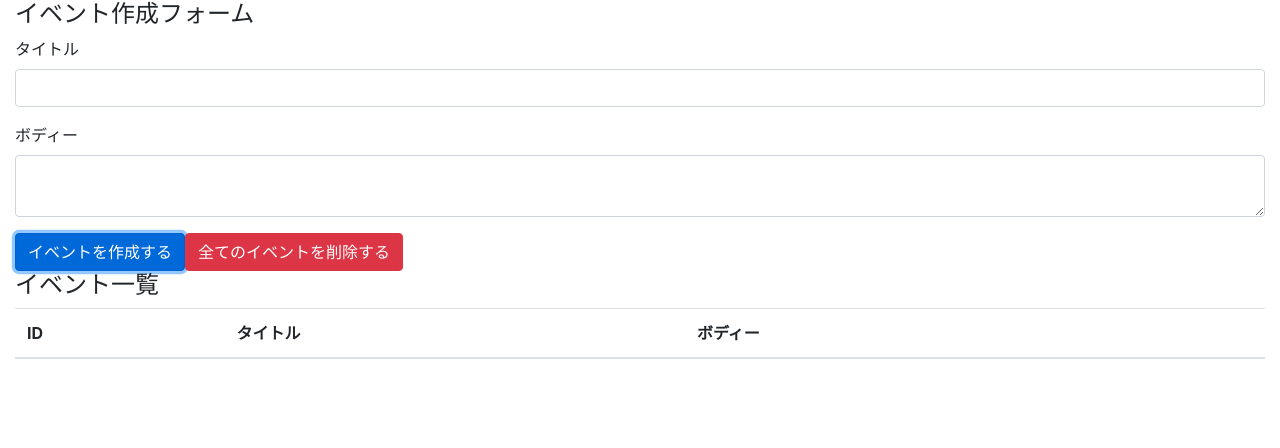
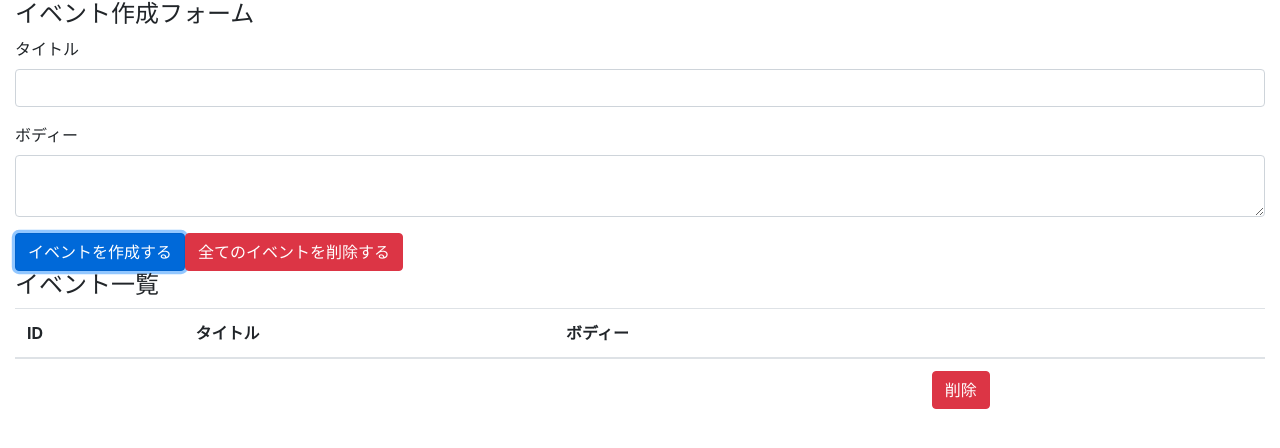
Before and after one commit to DaijiroNozaki-afk/react-hooks-101, a React (Create React App) app: page / in a window 1280 px wide. Both pictures are taken after typing "Sample", "Sample" into the empty fields and a click on the button "イベントを作成する". Shown: the top 448 px of the page. Built offline with nearby package versions, Linux system fonts and the light colour scheme.

Commit message:
display events, refactor and implement remove event button

```diff
--- a/src/components/App.js
+++ b/src/components/App.js
@@ -2,6 +2,7 @@
 
 import 'bootstrap/dist/css/bootstrap.min.css'
 
+import Event from './Event'
 import reducer from '../reducers'
 
 const App = () => {
@@ -49,6 +50,7 @@
 </tr>
         </thead>
         <tbody>
+          { state.map((event, index) => (<Event key={index} event={event} dispatch={dispatch} />))}
 
         </tbody>
 
--- /dev/null
+++ b/src/components/Event.js
@@ -0,0 +1,19 @@
+import React from "react"
+
+const Event = ( dispatch, event ) => {
+    const id = event.id
+    const handleClickDeleteButton = () => {
+      dispatch({ type: 'DELETE_EVENT', id })
+    }
+    return(
+      <tr>
+        <td>{id}</td>
+        <td>{event.title}</td>
+        <td>{event.body}</td>
+        <td><button type="button" className='btn btn-danger' onClick={handleClickDeleteButton}>削除</button></td>
+      </tr>
+    )
+
+}
+
+export default Event
--- a/src/reducers/index.js
+++ b/src/reducers/index.js
@@ -7,7 +7,7 @@
             const id = length === 0 ? 1 : state[length -1].id + 1
             return [...state, {id, ...event }]
         case 'DELETE_EVENT':
-            return state
+            return state.filter(event => event.id !== action.id)
         case 'DELETE_ALL_EVENT':
             return []
         default:
```
